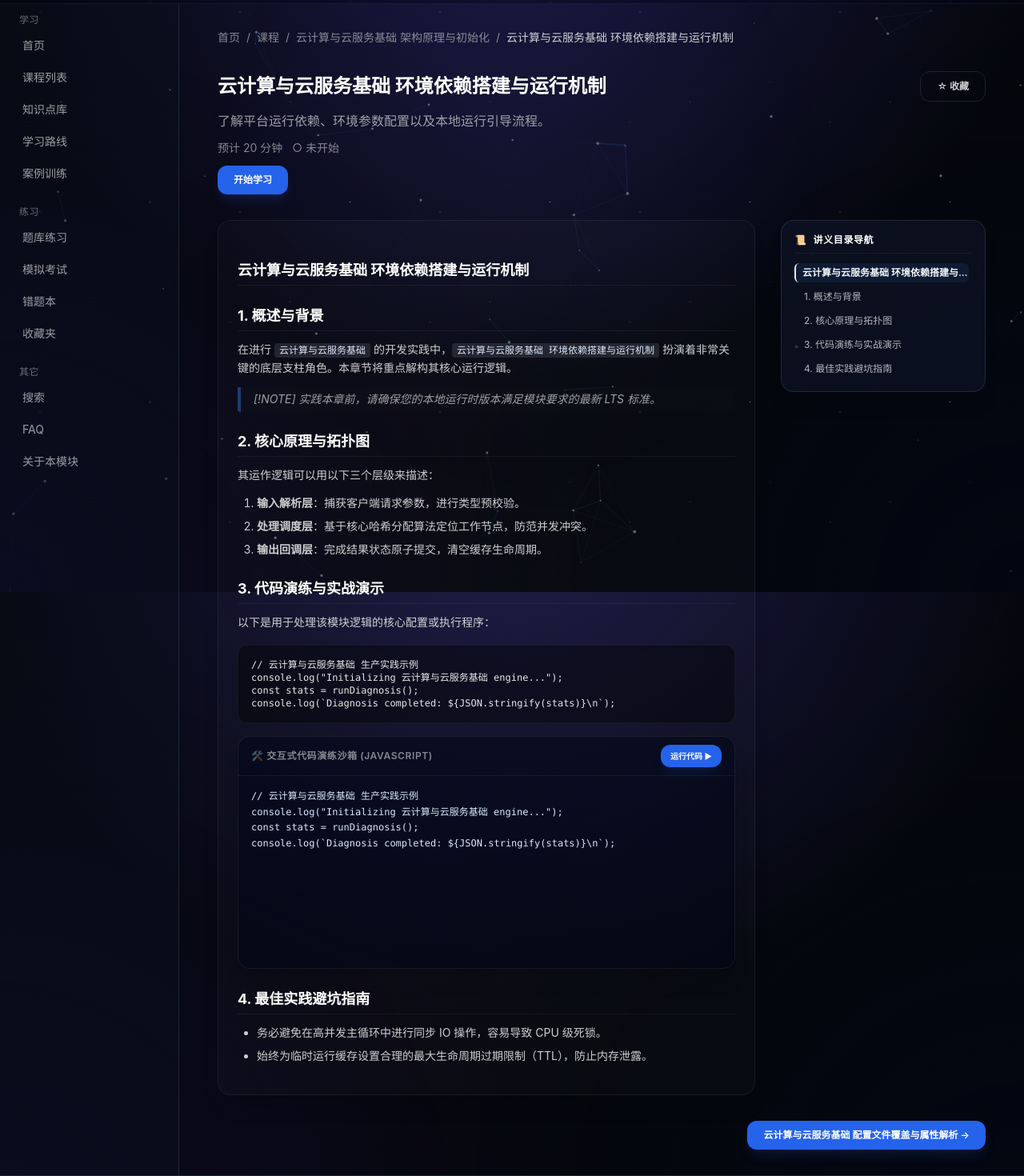
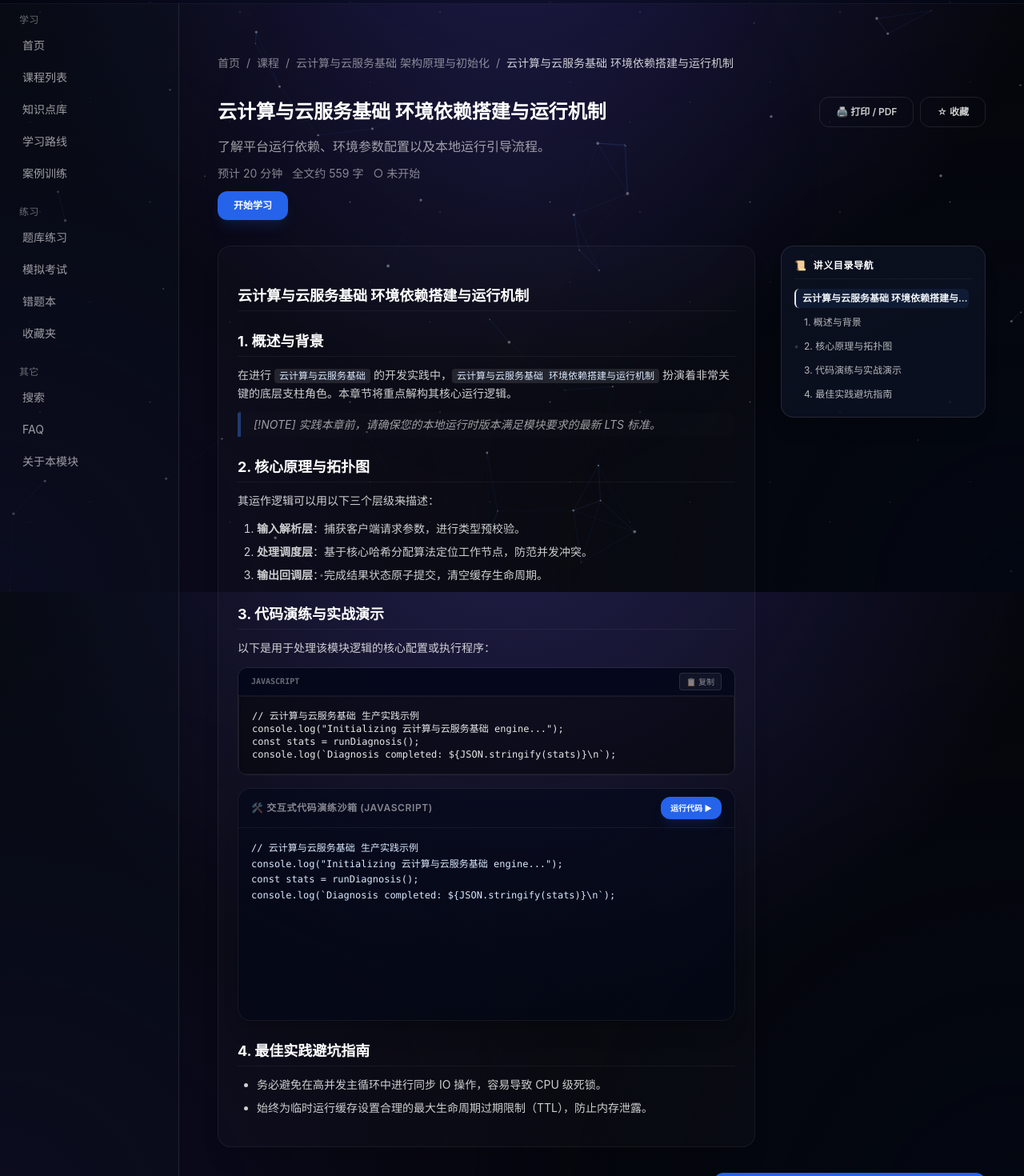
Before and after one commit to openskill-galaxy/module-cloud-computing-basic, a React (Vite) app: page /lessons/lesson-1-1 in a window 1280 px wide. Shown: the part 60-1530 px from the top of the page at 80% size. Built offline with nearby package versions, Linux system fonts and the light colour scheme.

Commit message:
style: optimize database schema and redesign premium visual UI

```diff
--- a/src/pages/LessonPage.tsx
+++ b/src/pages/LessonPage.tsx
@@ -1,8 +1,8 @@
+import { useEffect, useState } from "react";
 import { Link, useParams } from "react-router-dom";
 import type { ModuleData } from "../data/loaders";
 import { renderMarkdown } from "../utils/markdown";
 import { useProgressStore } from "../store/useProgressStore";
-
 import LessonTOC from "../components/LessonTOC";
 
 export default function LessonPage({ data }: { data: ModuleData }) {
@@ -11,8 +11,24 @@ export default function LessonPage({ data }: { data: ModuleData }) {
   const setLessonStatus = useProgressStore((s) => s.setLessonStatus);
   const toggleFavorite = useProgressStore((s) => s.toggleFavorite);
   const isFavorite = useProgressStore((s) => s.isFavorite);
+  const [scrollProgress, setScrollProgress] = useState(0);
 
   const lesson = data.lessons.find((l) => l.slug === slug);
+
+  // Top reading scroll progress bar listener
+  useEffect(() => {
+    function handleScroll() {
+      const totalHeight = document.documentElement.scrollHeight - window.innerHeight;
+      if (totalHeight > 0) {
+        const currentProgress = (window.scrollY / totalHeight) * 100;
+        setScrollProgress(Math.min(100, Math.max(0, currentProgress)));
+      }
+    }
+
+    window.addEventListener("scroll", handleScroll);
+    return () => window.removeEventListener("scroll", handleScroll);
+  }, []);
+
   if (!lesson) {
     return (
       <div className="space-y-4">
@@ -25,6 +41,7 @@ export default function LessonPage({ data }: { data: ModuleData }) {
   const course = data.courses.find((c) => c.id === lesson.courseId);
   const status = progress[lesson.id]?.status || "not-started";
   const kps = lesson.knowledgePoints.map((id) => data.knowledgePoints.find((k) => k.id === id)).filter(Boolean);
+  const wordCount = lesson.contentMarkdown.replace(/\s+/g, "").length;
 
   // 同课程上下讲义导航
   const siblings = course
@@ -35,8 +52,14 @@ export default function LessonPage({ data }: { data: ModuleData }) {
   const next = curIdx < siblings.length - 1 ? siblings[curIdx + 1] : null;
 
   return (
-    <article className="space-y-8">
-      <nav className="text-sm text-white/50">
+    <article className="space-y-8 relative">
+      {/* Fixed Top Reading Scroll Progress Bar */}
+      <div
+        className="fixed top-0 left-0 h-1 bg-gradient-to-r from-brand-500 via-indigo-500 to-cyan-400 z-50 transition-all duration-150 print:hidden"
+        style={{ width: `${scrollProgress}%` }}
+      />
+
+      <nav className="text-sm text-white/50 print:hidden">
         <Link to="/" className="hover:text-white">首页</Link>
         <span className="mx-2">/</span>
         <Link to="/courses" className="hover:text-white">课程</Link>
@@ -53,6 +76,15 @@ export default function LessonPage({ data }: { data: ModuleData }) {
       <header className="space-y-3">
         <div className="flex items-center justify-between gap-3">
           <h1 className="text-2xl font-bold text-white">{lesson.title}</h1>
+          <div className="flex gap-2 print:hidden">
+            <button
+              type="button"
+              className="btn-ghost text-xs"
+              onClick={() => window.print()}
+              title="导出 PDF 或打印讲义"
+            >
+              🖨️ 打印 / PDF
+            </button>
             <button
               type="button"
               className="btn-ghost text-xs"
@@ -61,14 +93,16 @@ export default function LessonPage({ data }: { data: ModuleData }) {
               {isFavorite("lesson", lesson.id) ? "★ 已收藏" : "☆ 收藏"}
             </button>
           </div>
+        </div>
         <p className="text-white/60">{lesson.summary}</p>
         <div className="flex flex-wrap gap-3 text-sm text-white/50">
           <span>预计 {lesson.estimatedMinutes} 分钟</span>
-          <span>
+          <span>全文约 {wordCount.toLocaleString()} 字</span>
+          <span className="print:hidden">
             {status === "completed" ? "✓ 已完成" : status === "in-progress" ? "◐ 进行中" : "○ 未开始"}
           </span>
         </div>
-        <div className="flex gap-2">
+        <div className="flex gap-2 print:hidden">
           {status === "not-started" && (
             <button type="button" className="btn-primary text-xs" onClick={() => setLessonStatus(lesson.id, "in-progress")}>
               开始学习
@@ -84,14 +118,16 @@ export default function LessonPage({ data }: { data: ModuleData }) {
 
       {/* Main Content & TOC Sidebar Layout */}
       <div className="flex flex-col lg:flex-row gap-8 items-start">
-        <section className="card p-6 flex-1 min-w-0 w-full">
+        <section className="card p-6 flex-1 min-w-0 w-full print:shadow-none print:border-0 print:p-0">
           {renderMarkdown(lesson.contentMarkdown)}
         </section>
+        <div className="print:hidden">
           <LessonTOC content={lesson.contentMarkdown} />
+        </div>
       </div>
 
       {kps.length > 0 && (
-        <section>
+        <section className="print:hidden">
           <h2 className="text-lg font-semibold text-white mb-3">相关知识点</h2>
           <div className="flex flex-wrap gap-2">
             {kps.map((kp) => (
@@ -103,13 +139,17 @@ export default function LessonPage({ data }: { data: ModuleData }) {
         </section>
       )}
 
-      <div className="flex items-center justify-between">
+      <div className="flex items-center justify-between print:hidden">
         {prev ? (
-          <Link to={`/lessons/${prev.slug}`} className="btn-ghost text-xs">← {prev.title}</Link>
-        ) : <span />}
+          <Link className="btn-ghost" to={`/lessons/${prev.slug}`}>← {prev.title}</Link>
+        ) : (
+          <div />
+        )}
         {next ? (
-          <Link to={`/lessons/${next.slug}`} className="btn-primary text-xs">{next.title} →</Link>
-        ) : <span />}
+          <Link className="btn-primary" to={`/lessons/${next.slug}`}>{next.title} →</Link>
+        ) : (
+          <Link className="btn-ghost" to="/courses">返回课程列表</Link>
+        )}
       </div>
     </article>
   );
--- a/src/styles/index.css
+++ b/src/styles/index.css
@@ -291,3 +291,29 @@ body {
 .stagger-4 { animation-delay: 0.12s; }
 .stagger-5 { animation-delay: 0.15s; }
 .stagger-6 { animation-delay: 0.18s; }
+
+/* Print & PDF Export Stylesheet */
+@media print {
+  body {
+    background: #ffffff !important;
+    color: #000000 !important;
+  }
+  header, footer, canvas, .starfield, .cosmic-glow, button, aside {
+    display: none !important;
+  }
+  .card {
+    background: transparent !important;
+    border: none !important;
+    box-shadow: none !important;
+    color: #000000 !important;
+  }
+  .text-white, .text-white\/80, .text-white\/70, .text-white\/60, .text-white\/50 {
+    color: #000000 !important;
+  }
+  pre, code {
+    background: #f1f5f9 !important;
+    color: #0f172a !important;
+    border: 1px solid #cbd5e1 !important;
+    white-space: pre-wrap !important;
+  }
+}
--- a/src/utils/markdown.tsx
+++ b/src/utils/markdown.tsx
@@ -22,6 +22,36 @@ function inline(s: string): string {
     '<a href="$2" target="_blank" rel="noreferrer" class="text-brand-300 hover:underline">$1</a>'
   );
   return out;
+}
+
+function CodeBlockWithCopy({ code, language }: { code: string; language?: string }) {
+  const [copied, setCopied] = React.useState(false);
+
+  const handleCopy = () => {
+    navigator.clipboard.writeText(code);
+    setCopied(true);
+    setTimeout(() => setCopied(false), 2000);
+  };
+
+  return (
+    <div className="relative group my-3 rounded-xl overflow-hidden border border-white/[0.08]">
+      <div className="flex items-center justify-between bg-slate-950/80 px-4 py-1.5 border-b border-white/[0.06] text-xs">
+        <span className="text-[10px] font-mono font-semibold text-white/40 uppercase">
+          {language || "code"}
+        </span>
+        <button
+          onClick={handleCopy}
+          type="button"
+          className="text-[10px] text-white/50 hover:text-white transition flex items-center gap-1 bg-white/5 px-2 py-0.5 rounded border border-white/10"
+        >
+          {copied ? "✓ 已复制" : "📋 复制"}
+        </button>
+      </div>
+      <pre className="!my-0 !rounded-none">
+        <code dangerouslySetInnerHTML={{ __html: escapeHtml(code) }} />
+      </pre>
+    </div>
+  );
 }
 
 export function renderMarkdown(md: string): React.ReactNode {
@@ -49,9 +79,7 @@ export function renderMarkdown(md: string): React.ReactNode {
       const rawCode = buf.join("\n");
       push(
         <>
-          <pre>
-            <code dangerouslySetInnerHTML={{ __html: escapeHtml(rawCode) }} />
-          </pre>
+          <CodeBlockWithCopy code={rawCode} language={lang} />
           <CodePlayground initialCode={rawCode} language={lang} />
         </>
       );
```
Lines whose indentation alone changed are shown as unchanged.
